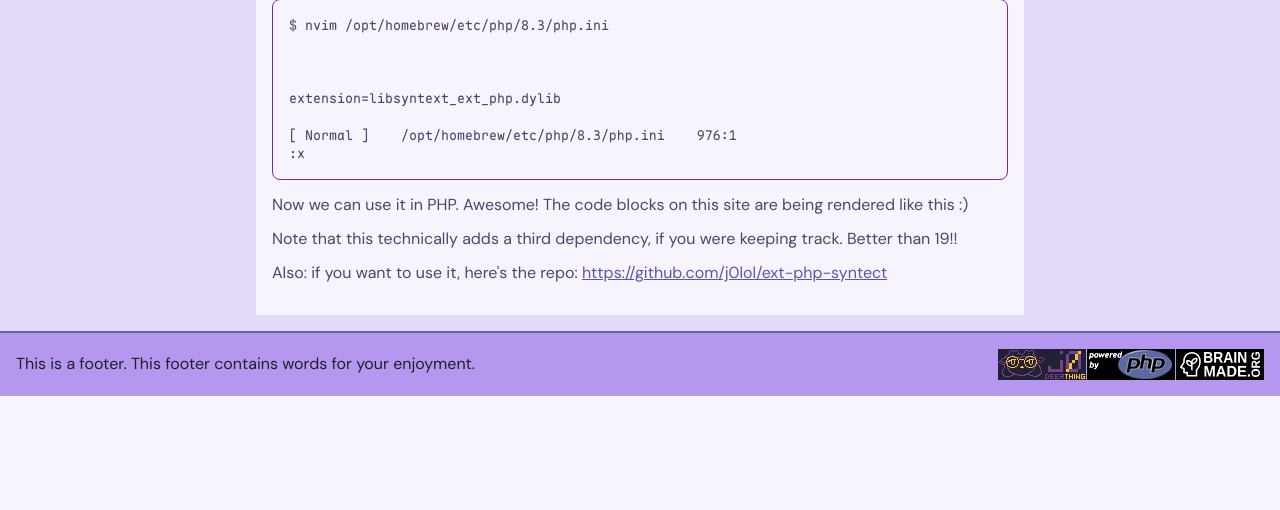
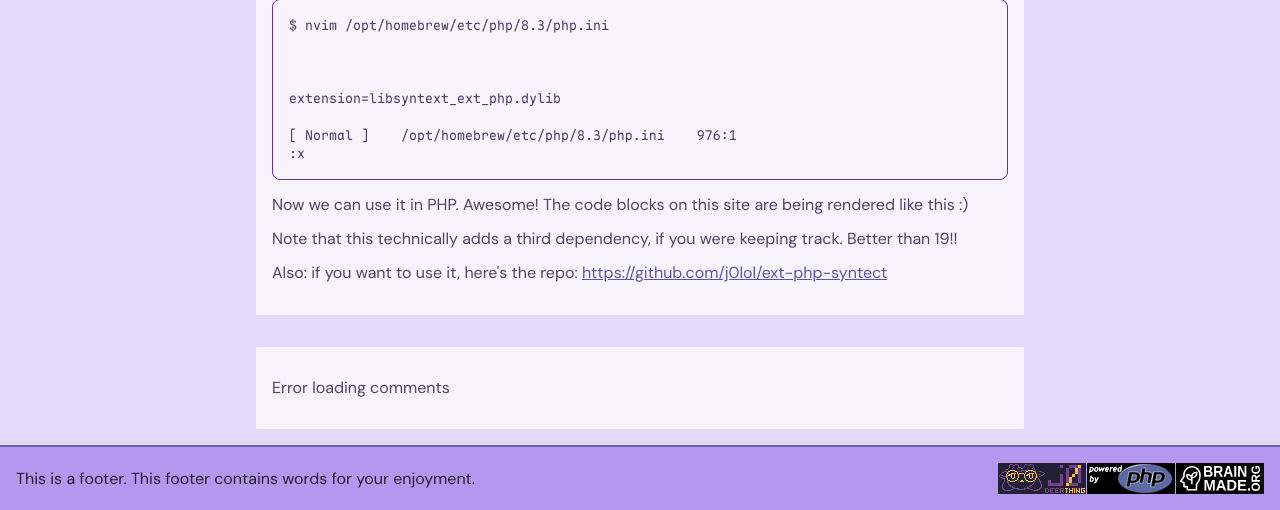
Before and after one commit to j0lol/j0.lol.v4, a PHP site: page /blog/php-site in a window 1280 px wide. Shown: the part 2821-3331 px from the top of the page. Before the commit the page ends 3217 px from the top, so only its background shows below. Run offline with PHP 8.4, Linux system fonts and the light colour scheme; some libraries are stand-ins or nearby versions.

Commit message:
add comments to my site

```diff
--- a/posts/post-list.php
+++ b/posts/post-list.php
@@ -10,10 +10,15 @@ function dt($string)
 }
 
 $posts = [
+    "comments" => [
+        "title" => "I added Bluesky powered comments!",
+        "date" => dt("2025-03-26 20:00"),
+    ],
     "kegworks-winery" => [
         "title" => "How to run games on macOS like it's SteamOS",
         "subtitle" => "Or: How to use CrossOver without using CrossOver",
-        "date" => dt("2025-03-22 19:00")
+        "date" => dt("2025-03-22 19:00"),
+        "post" => "at://did:plc:by6abidhbnj6siox5if2wzq6/app.bsky.feed.post/3lkygg5mxic2q"
     ],
     "draw-something" => [
         "title" => "draw something",
@@ -22,29 +27,35 @@ $posts = [
     ],
     "productivity" => [
         "title" => "Free yourself from the shackles of productivity",
-        "date" => dt("2025-03-21 12:00")
+        "date" => dt("2025-03-21 12:00"),
+        "post" => "at://did:plc:by6abidhbnj6siox5if2wzq6/app.bsky.feed.post/3lkvc6c4lzk23"
     ],
     "downtime" => [
         "title" => "My site went down!",
         "subtitle" => "...so I made it simpler",
-        "date" => dt("2025-03-20 22:00")
+        "date" => dt("2025-03-20 22:00"),
+        "post" => "at://did:plc:by6abidhbnj6siox5if2wzq6/app.bsky.feed.post/3lktpo75k5c2c"
     ],
     "rss-is-done" => [
         "title" => "RSS is done!",
-        "date" => dt("2024-10-10 20:00")
+        "date" => dt("2024-10-10 20:00"),
+        "post" => "at://did:plc:by6abidhbnj6siox5if2wzq6/app.bsky.feed.post/3l66ms6urns2j"
     ],
     "when-to-use-rust" => [
         "title" => "When to use Rust",
         "subtitle" => "and when not to!",
         "date" => dt("2024-09-29"),
+        "post" => "at://did:plc:by6abidhbnj6siox5if2wzq6/app.bsky.feed.post/3l5cv4ubgak2j"
     ],
     "color-schemes" => [
         "title" => "Color Schemes",
         "date" => dt("2024-09-25"),
+        "post" => "at://did:plc:by6abidhbnj6siox5if2wzq6/app.bsky.feed.post/3l4yymeuqvs2j"
     ],
     "php-site" => [
         "title" => "Site remake",
         "date" => dt("2024-09-25"),
+        "post" => "at://did:plc:by6abidhbnj6siox5if2wzq6/app.bsky.feed.post/3l4ymvfx6hs2j"
     ],
     "zerobridge-launch" => [
         "title" => "ZeroBridge 0.1.0 Release",
--- a/routes/blog-post.php
+++ b/routes/blog-post.php
@@ -35,6 +35,16 @@
         ?>
 
     </main>
+    <?php
+        if (isset($meta["post"])) {
+            ?>
+            <section class="page">
+                <bsky-comments post="<?= $meta["post"] ?>"></bsky-comments>
+            </section>
+            <?php
+        }
+    ?>
+
 
     <?php fragment("footer"); ?>
 
--- a/routes/feed.php
+++ b/routes/feed.php
@@ -1,6 +1,5 @@
 <?php
 
-use Michelf\MarkdownExtra;
 require_once "remote/atom.gen.php"; # https://starbeamrainbowlabs.com/code/phpatomgenerator/
 global $posts;
 $host = "https://j0.lol"; // So this doesn't break when im working on localhost
@@ -10,7 +9,7 @@ $feed->title = "j0's blog";
 $feed->id_uri = $host . "/blog";
 $feed->feed_uri = $host . "/feed";
 $feed->logo_uri = $host . "/static/j0site-pfp.png";
-$feed->addauthor("Jo Null", "me@j0.lol", "https://j0.lol/", "author");
+$feed->addauthor("Jo Null", "me@j0.lol", "https://j0.lol/");
 
 foreach ($posts as $slug => $post) {
     $content = file_get_contents("./posts/" . $slug . ".html");
--- a/routes/fragments/head.php
+++ b/routes/fragments/head.php
@@ -10,6 +10,7 @@
     <meta name="theme-color" content="#b497ee">
     <meta name="apple-mobile-web-app-status-bar-style" content="#b497ee">
     <script defer data-domain="j0.lol" src="https://plausible.j0.lol/js/script.js"></script>
+    <script type="module" src="/static/bsky-comments.js"></script>
     <link href="https://prismjs.catppuccin.com/mocha.css" rel="stylesheet" />
 
     <?php
@@ -20,13 +21,9 @@
 
         $meta = $posts[$post_slug];
 
-        printf(
-            <<<END
-    <meta property="og:title" content="j0 — %s" />
-END
-            ,
-            $meta["title"]
-        );
+        ?>
+            <meta property="og:title" content="j0 — <?= $meta["title"] ?>" />
+        <?php
 
         // I wish PHP had a way of doing $x = if {} else {} that wasn't ugly (ternary op)
         if (key_exists("subtitle", $meta)) {
@@ -39,17 +36,13 @@ END
             $description = sprintf("Posted on %s", $meta["date"]);
         }
 
-        printf(
-            <<<END
-    <meta property="og:description" content="%s" />
-END
-            ,
-            $description
-        );
+        ?>
+            <meta property="og:description" content="<?= $description ?>" />
+        <?php
     } else {
-        echo <<<END
-    <meta property="og:title" content="j0" />
-END;
+        ?>
+            <meta property="og:title" content="j0" />
+        <?php
     }
     ?>
 
@@ -57,18 +50,5 @@ END;
     <link rel="apple-touch-icon" href="/static/j0site-pfp.png"/>
     <meta property="og:image" content="https://j0.lol/static/j0site-banner.png"/>
 
-    <!-- <style>
-        @media screen and (prefers-color-scheme: dark) {
-        <?php
-//echo syntect_css("./Catppuccin Mocha.tmTheme");
-?>
-        }
-
-        @media screen and (prefers-color-scheme: light) {
-        <?php
-//echo syntect_css("./Catppuccin Latte.tmTheme");
-?>
-        }
-    </style> -->
     <title>j0.lol</title>
 </head>
--- /dev/null
+++ b/static/bsky-comments.js
@@ -0,0 +1,253 @@
+class BskyComments extends HTMLElement {
+    constructor() {
+        super();
+        this.attachShadow({ mode: "open" });
+        this.visibleCount = 3;
+        this.thread = null;
+        this.error = null;
+    }
+
+    connectedCallback() {
+        const postUri = this.getAttribute("post");
+        if (!postUri) {
+            this.renderError("Post URI is required");
+            return;
+        }
+        this.loadThread(postUri);
+    }
+
+    async loadThread(uri) {
+        try {
+            const thread = await this.fetchThread(uri);
+            this.thread = thread;
+            this.render();
+        } catch (err) {
+            this.renderError("Error loading comments");
+        }
+    }
+
+    async fetchThread(uri) {
+        if (!uri || typeof uri !== "string") {
+            throw new Error("Invalid URI: A valid string URI is required.");
+        }
+
+        const params = new URLSearchParams({ uri });
+        const url = `https://public.api.bsky.app/xrpc/app.bsky.feed.getPostThread?${params.toString()}`;
+
+        try {
+            const response = await fetch(url, {
+                method: "GET",
+                headers: {
+                    Accept: "application/json",
+                },
+                cache: "no-store",
+            });
+
+            if (!response.ok) {
+                const errorText = await response.text();
+                console.error("Fetch Error: ", errorText);
+                throw new Error(`Failed to fetch thread: ${response.statusText}`);
+            }
+
+            const data = await response.json();
+
+            if (!data.thread || !data.thread.replies) {
+                throw new Error("Invalid thread data: Missing expected properties.");
+            }
+
+            return data.thread;
+        } catch (error) {
+            console.error("Error fetching thread:", error.message);
+            throw error;
+        }
+    }
+
+    render() {
+        if (!this.thread || !this.thread.replies) {
+            this.renderError("No comments found");
+            return;
+        }
+
+        const sortedReplies = this.thread.replies.sort(
+            (a, b) => (b.post.likeCount ?? 0) - (a.post.likeCount ?? 0)
+        );
+
+        const container = document.createElement("div");
+        container.innerHTML = `
+      <comments>
+        <p class="reply-info">
+          Reply on Bluesky
+          <a href="https://bsky.app/profile/${this.thread.post?.author?.did}/post/${this.thread.post?.uri.split("/").pop()}" target="_blank" rel="noopener noreferrer">
+            here
+          </a> to join the conversation.
+        </p>
+        <div id="comments"></div>
+        <button id="show-more">
+          Show more comments
+        </button>
+      </comments>
+    `;
+
+        const commentsContainer = container.querySelector("#comments");
+        sortedReplies.slice(0, this.visibleCount).forEach((reply) => {
+            commentsContainer.appendChild(this.createCommentElement(reply));
+        });
+
+        const showMoreButton = container.querySelector("#show-more");
+        if (this.visibleCount >= sortedReplies.length) {
+            showMoreButton.style.display = "none";
+        }
+        showMoreButton.addEventListener("click", () => {
+            this.visibleCount += 5;
+            this.render();
+        });
+
+        this.shadowRoot.innerHTML = "";
+        this.shadowRoot.appendChild(container);
+
+        if (!this.hasAttribute("no-css")) {
+            this.addStyles();
+        }
+    }
+
+    escapeHTML(htmlString) {
+        return htmlString
+            .replace(/&/g, '&amp;') // Escape &
+            .replace(/</g, '&lt;')  // Escape <
+            .replace(/>/g, '&gt;')  // Escape >
+            .replace(/"/g, '&quot;') // Escape "
+            .replace(/'/g, '&#039;'); // Escape '
+    }
+
+
+    createCommentElement(reply) {
+        const comment = document.createElement("div");
+        comment.classList.add("comment");
+
+        const author = reply.post.author;
+        const text = reply.post.record?.text || "";
+
+        comment.innerHTML = `
+      <div class="author">
+        <a href="https://bsky.app/profile/${author.did}" target="_blank" rel="noopener noreferrer">
+          ${author.avatar ? `<img width="22px" src="${author.avatar}" />` : ''}
+          ${author.displayName ?? author.handle} @${author.handle}
+        </a>
+        <p class="comment-text">${this.escapeHTML(text)}</p>
+        <small class="comment-meta">
+          ${reply.post.likeCount ?? 0} likes • ${reply.post.replyCount ?? 0} replies
+        </small>
+      </div>
+    `;
+
+        if (reply.replies && reply.replies.length > 0) {
+            const repliesContainer = document.createElement("div");
+            repliesContainer.classList.add("replies-container");
+
+            reply.replies
+                .sort((a, b) => (b.post.likeCount ?? 0) - (a.post.likeCount ?? 0))
+                .forEach((childReply) => {
+                    repliesContainer.appendChild(this.createCommentElement(childReply));
+                });
+
+            comment.appendChild(repliesContainer);
+        }
+
+        return comment;
+    }
+
+    renderError(message) {
+        this.shadowRoot.innerHTML = `<p class="error">${message}</p>`;
+    }
+
+    addStyles() {
+        const style = document.createElement("style");
+        style.textContent = `
+      :host {
+        --background-color: white;
+        --text-color: black;
+        --link-color: gray;
+        --link-hover-color: black;
+        --comment-meta-color: gray;
+        --error-color: red;
+        --reply-border-color: #ccc;
+        --button-background-color: rgba(0,0,0,0.05);
+        --button-hover-background-color: rgba(0,0,0,0.1);
+        --author-avatar-border-radius: 100%;
+      }
+
+      comments {
+        margin: 0 auto;
+        padding: 1.2em;
+        max-width: 720px;
+        display: block;
+        background-color: var(--background-color);
+        color: var(--text-color);
+      }
+      .reply-info {
+        font-size: 14px;
+        color: var(--text-color);
+      }
+      #show-more {
+        margin-top: 10px;
+        width: 100%;
+        padding: 1em;
+        font: inherit;
+        box-sizing: border-box;
+        background: var(--button-background-color);
+        border-radius: 0.8em;
+        cursor: pointer;
+        border: 0;
+
+        &:hover {
+          background: var(--button-hover-background-color);
+        }
+      }
+      .comment {
+        margin-bottom: 2em;
+      }
+      .author {
+        a {
+          font-size: 0.9em;
+          margin-bottom: 0.4em;
+          display: inline-block;
+          color: var(--link-color);
+
+          &:not(:hover) {
+            text-decoration: none;
+          }
+
+          &:hover {
+            color: var(--link-hover-color);
+          }
+
+          img {
+            margin-right: 0.4em;
+            border-radius: var(--author-avatar-border-radius);
+            vertical-align: middle;
+          }
+        }
+      }
+      .comment-text {
+        margin: 5px 0;
+        white-space: pre-line;
+      }
+      .comment-meta {
+        color: var(--comment-meta-color);
+        display: block;
+        margin: 1em 0 2em;
+      }
+      .replies-container {
+        border-left: 1px solid var(--reply-border-color);
+        margin-left: 1.6em;
+        padding-left: 1.6em;
+      }
+      .error {
+        color: var(--error-color);
+      }
+    `;
+        this.shadowRoot.appendChild(style);
+    }
+}
+
+customElements.define("bsky-comments", BskyComments);
--- a/static/style.css
+++ b/static/style.css
@@ -123,7 +123,7 @@ body {
     grid-template-rows: auto 1fr auto;
 }
 
-main {
+main, .page {
     flex-grow: 1;
     font-family: var(--font-body);
     margin: 1rem auto;
@@ -468,3 +468,16 @@ blockquote {
     background-color: var(--bg);
     word-break: break-all;
 }
+
+bsky-comments {
+    --background-color: var(--bg-surface1);
+    --text-color: var(--text);
+    --link-color: var(--anchor);
+    --link-hover-color: var(--anchor-active);
+    --comment-meta-color: var(--subtext);
+    --error-color: red;
+    --reply-border-color: var(--border);
+    --button-background-color: rgba(0,0,0,0.05);
+    --button-hover-background-color: rgba(0,0,0,0.1);
+    --author-avatar-border-radius: 100%;
+}
```
Also changed, not shown: posts/comments.html (added, +18 -0 lines), posts/downtime.html (+5 -5 lines).
